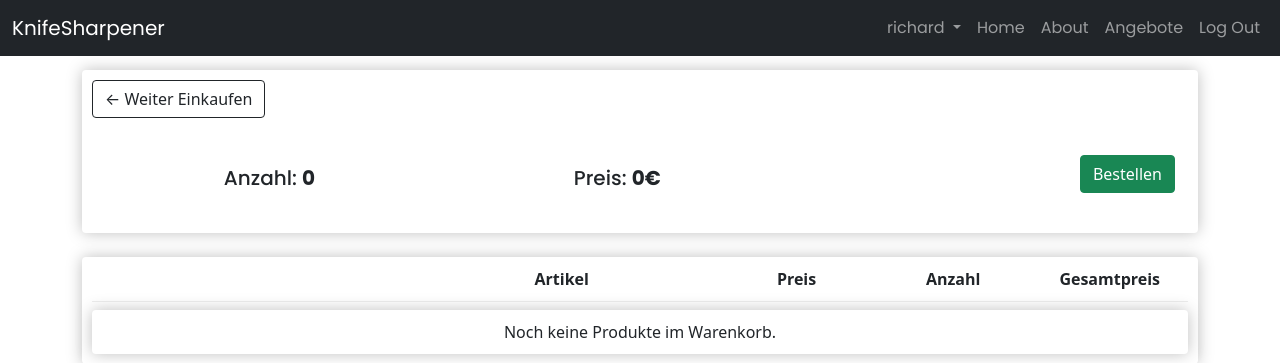
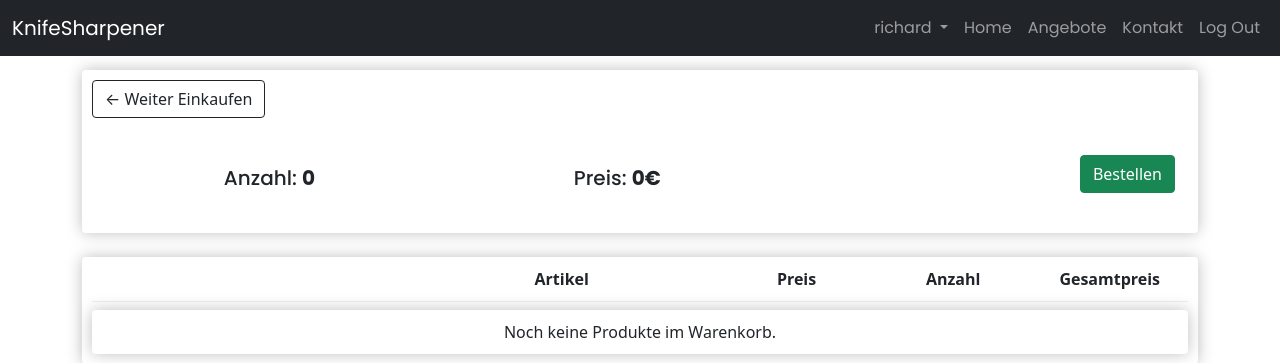
Before and after one commit to rboehme04/knifesharpener, a Django app: page /cart in a window 1280 px wide. Shown: the top 363 px of the page. Run offline with Django 3.2, Linux system fonts and the light colour scheme; a user stored in the database is signed in; data comes from the database, SQL or seed files in the repository; lists and menus that the app fills with data are empty; some libraries are stand-ins or nearby versions; some web fonts are replaced.

Commit message:
changed it another time

```diff
--- a/knivesharpener/templates/knivesharpener/layout.html
+++ b/knivesharpener/templates/knivesharpener/layout.html
@@ -66,10 +66,10 @@
                         <a class="nav-link" aria-current="page" href="{% url 'index' %}#showcase">Home</a>
                     </li>
                     <li class="nav-item">
-                        <a class="nav-link" href="{% url 'index' %}#info1">About</a>
+                        <a class="nav-link" href="{% url 'offers' %}">Angebote</a>
                     </li>
                     <li class="nav-item">
-                        <a class="nav-link" href="{% url 'offers' %}">Angebote</a>
+                        <a class="nav-link" href="{% url 'index' %}#contact">Kontakt</a>
                     </li>
                     {% if user.is_authenticated %}
                         <li class="nav-item log-out-desktop">
```
